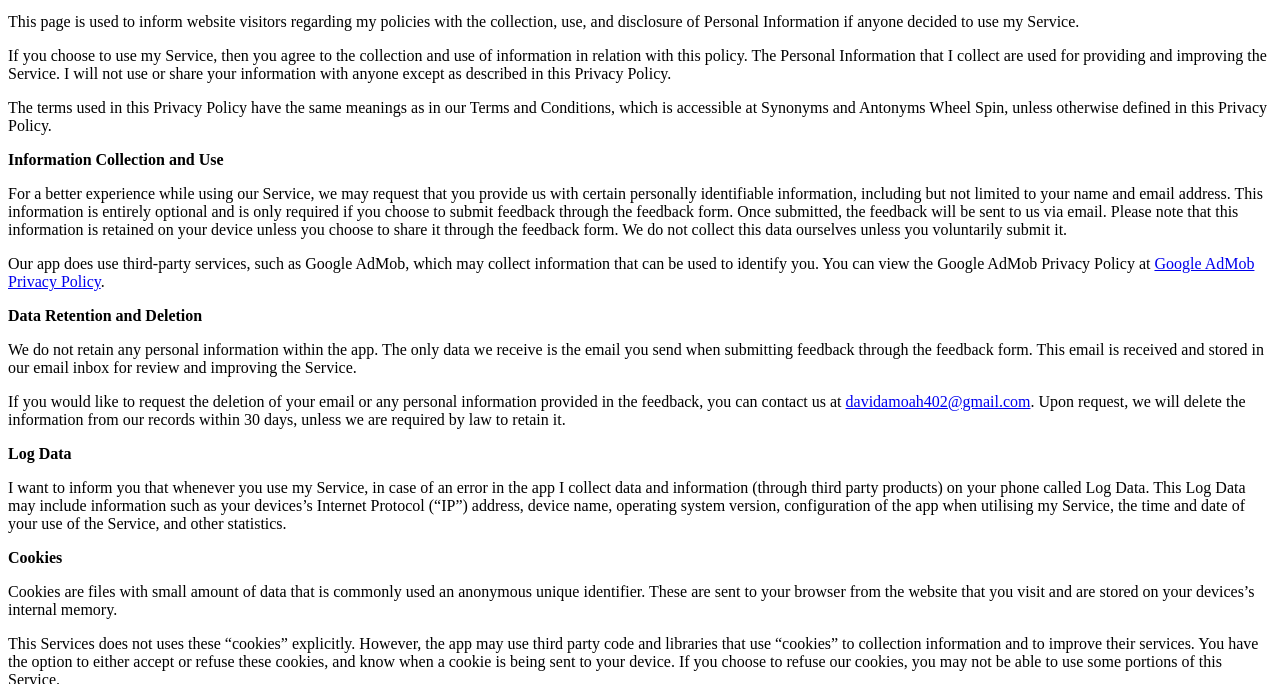
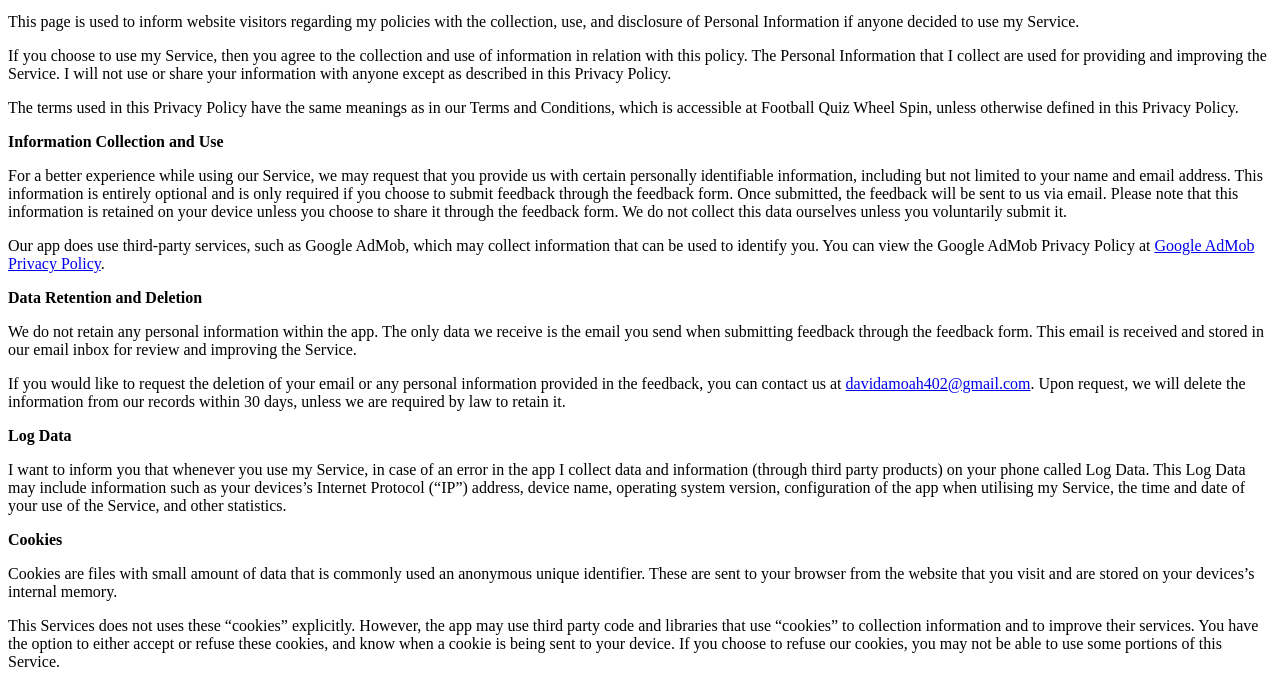
Before and after one commit to KP-Boateng/Football-Policy, a plain HTML site: page index.html in a window 1280 px wide. Shown: the part 114-798 px from the top of the page. Drawn offline with Linux system fonts and the light colour scheme.

Commit message:
Update index.html

```diff
--- a/index.html
+++ b/index.html
@@ -24,7 +24,7 @@
     </p>
     <p>
       The terms used in this Privacy Policy have the same meanings as in our
-      Terms and Conditions, which is accessible at Synonyms and Antonyms Wheel
+      Terms and Conditions, which is accessible at Football Quiz Wheel
       Spin, unless otherwise defined in this Privacy Policy.
     </p>
 
```
